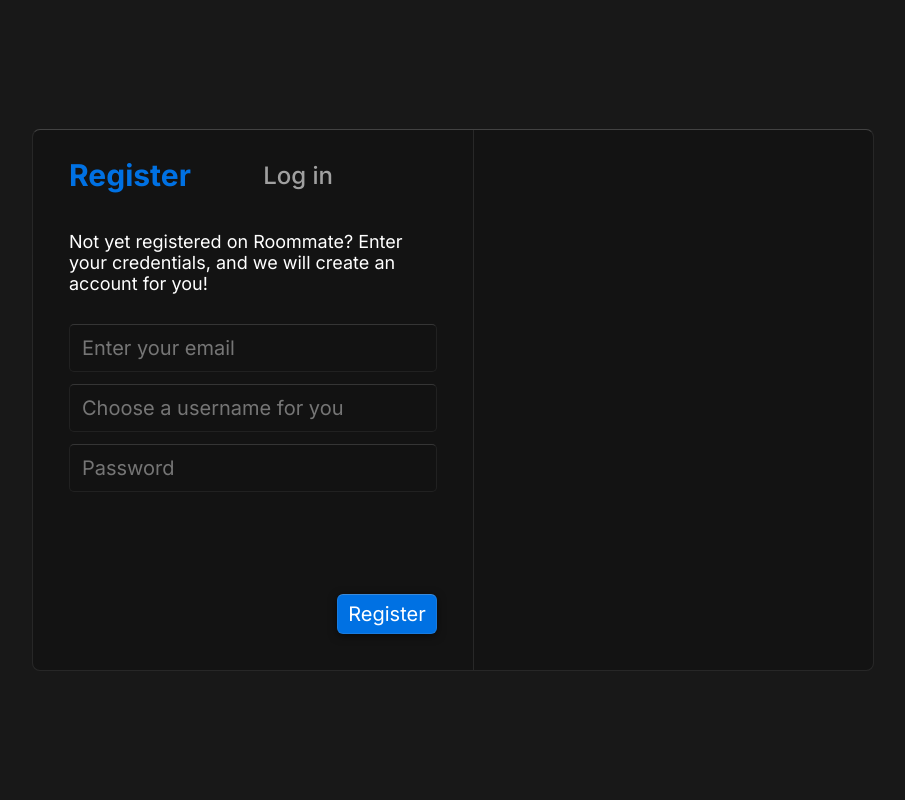
After one commit to codehamsters/roommate-django, a Django app: template template/auth.html in a window 1280 px wide. The commit adds this page. Shown: the whole page, without its empty margins (187-1092 px from the left). Run offline with Django 4.2, Linux system fonts and the light colour scheme; the template is opened without the code that fills it, so the values that code supplies are empty.

Commit message:
Added skeletal for registration and sign up pages

```diff
--- /dev/null
+++ b/static/css/auth.css
@@ -0,0 +1,166 @@
+body{
+    background: rgb(var(--bg));
+    color: rgb(var(--strong-fg));
+}
+
+#underlay{
+    display: flex;
+    justify-content: center;
+    align-items: center;
+    height: 100%;
+    width: 100%;
+}
+
+#workspace{
+    border: 1px solid rgba(var(--fg), 0.1);
+    border-top: 1px solid rgba(var(--strong-fg), 0.2);
+    border-radius: 8px;
+    display: flex;
+    flex-direction: row;
+    background: rgba(var(--strong-bg), 0.6);
+}
+
+#workspace div.left{
+    padding: 20px;
+    display: flex;
+    flex-direction: column;
+}
+
+#tabgroup{
+    width: 100%;
+    display: flex;
+    position: relative;
+    height: 50px;
+}
+
+#tabgroup button{
+    background: transparent;
+    border: none;
+    color: rgba(var(--pale-fg), 0.8);
+    font-family: inherit;
+    font-weight: 500;
+    font-size: 24px;
+    transition: 200ms ease-out;
+    cursor: pointer;
+    width: 140px;
+    height: 50px;
+    position: absolute;
+    z-index: 100;
+    left: 140px;
+    text-align: right;
+}
+
+#tabgroup button.active, #tabgroup button:hover{
+    color: rgb(var(--strong-fg));
+    font-weight: 600;
+    font-size: 28px;
+}
+
+#tabgroup button.active{
+    color: rgb(var(--accent-primary));
+    font-weight: 700;
+    font-size: 30px;
+    left: 16px;
+    text-align: left;
+}
+
+#tabgroup button:focus{
+    outline: none;
+}
+
+#form-container{
+    min-width: 300px;
+    width: 400px;
+    height: 450px;
+    overflow: hidden;
+    position: relative;
+}
+
+#registration-form, #login-form{
+    padding: 16px;
+    height: 450px;
+    display: flex;
+    flex-direction: column;
+    justify-content: space-between;
+    top: 0;
+    left: 0;
+    z-index: 100;
+    transition: 200ms ease-out;
+    position: absolute;
+}
+
+#registration-form.inactive{
+    opacity: 0;
+    transform: scale(0.8) translateX(-750px);
+}
+
+#login-form.inactive{
+    opacity: 0;
+    transform: scale(0.8) translateX(750px);
+}
+
+#form-container section.form-desc{
+    margin: 15px 0 30px 0;
+}
+
+#form-container .input-box{
+    display: block;
+    width: 100%;
+    background: rgb(var(--strong-bg));
+    border: 1px solid rgba(var(--fg), 0.08);
+    border-top: 1px solid rgba(var(--strong-fg), 0.15);
+    height: 48px;
+    color: rgb(var(--strong-fg));
+    font-size: 20px;
+    padding-left: 12px;
+    border-radius: 5px;
+    margin-bottom: 12px;
+}
+
+#form-container .input-box:focus{
+    border: 2px solid rgb(var(--accent-primary));
+    outline: none;
+}
+
+#form-container div.btn-group{
+    margin-top: 15px;
+    text-align: right;
+}
+
+#form-container div.btn-group button{
+    background: rgb(var(--accent-primary));
+    color: rgb(var(--strong-fg));
+    border-radius: 6px;
+    height: 40px;
+    width: 100px;
+    border: 1px solid rgba(var(--pale-fg), 0.12);
+    border-top: 1px solid rgba(var(--pale-fg), 0.3);
+    font-size: 20px;
+    transition: 200ms;
+    box-shadow: 0 2px 8px rgba(0, 0, 0, 0.5);
+}
+
+#form-container div.btn-group button:hover{
+    transform: translateY(-4px);
+    box-shadow: 0 6px 8px rgba(0, 0, 0, 0.5);
+}
+
+#form-container div.btn-group button:active{
+    transform: translateY(-4px) scale(0.96);
+    filter: brightness(50%);
+}
+
+#form-container div.btn-group button:focus{
+    outline: none;
+    border: 1px solid rgb(var(--strong-fg));
+}
+
+#form-container div.btn-group button:disabled{
+    opacity: 0.5;
+    pointer-events: none;
+}
+
+#workspace div.right{
+    width: 400px;
+    border-left: 1px solid rgba(var(--fg), 0.1);
+}
--- a/static/css/main.css
+++ b/static/css/main.css
@@ -1,3 +1,8 @@
+body{
+    background: rgb(var(--pale-bg));
+    color: rgb(var(--strong-fg));
+}
+
 div.viewport-overlay{
     height: 100%;
     width: 100%;
--- a/static/css/style.css
+++ b/static/css/style.css
@@ -23,11 +23,6 @@ html, body{
     height: 100%;
     width: 100%;
     font-size: 18px;
-}
-
-body{
-    background: rgb(var(--pale-bg));
-    color: rgb(var(--strong-fg));
 }
 
 #blurlay{
--- /dev/null
+++ b/static/js/auth-manager.js
@@ -0,0 +1,18 @@
+let tabgroupBtns = document.querySelectorAll("#tabgroup button");
+let forms = document.querySelectorAll("#form-container form");
+
+const switchTab = (k) => {
+    for(let i = 0; i < tabgroupBtns.length; i++){
+        if(k == i){
+            tabgroupBtns[k].classList.add('active');
+            forms[k].classList.remove('inactive');
+        }else{
+            tabgroupBtns[i].classList.remove('active');
+            forms[i].classList.add('inactive');
+        }
+    }
+}
+
+for(let i = 0; i < tabgroupBtns.length; i++){
+    tabgroupBtns[i].addEventListener('click', () => switchTab(i))
+}
--- /dev/null
+++ b/template/auth.html
@@ -0,0 +1,61 @@
+<!DOCTYPE html>
+<html lang="en">
+<head>
+    <meta charset="UTF-8">
+    <meta http-equiv="X-UA-Compatible" content="IE=edge">
+    <meta name="viewport" content="width=device-width, initial-scale=1.0">
+    <title>Log In</title>
+
+    <link rel="stylesheet" href="../static/css/style.css">
+    <link rel="stylesheet" href="../static/css/auth.css">
+
+</head>
+<body>
+    <div id="underlay">
+        <div id="workspace">
+            <div class="left">
+                <div id="tabgroup">
+                    <button id="register-tab-btn" class="active">Register</button>
+                    <button id="login-tab-btn">Log in</button>
+                </div>
+                <div id="form-container">
+
+
+                    <form id="registration-form">
+                        <div class="fields">
+                            <section class="form-desc">
+                                Not yet registered on Roommate? Enter your credentials, and we will create an account for you!
+                            </section>
+                            <input type="email" class="input-box" placeholder="Enter your email" />
+                            <input type="text" class="input-box" placeholder="Choose a username for you"/>
+                            <input type="password" class="input-box" placeholder="Password"/>
+                        </div>
+
+                        <div class="btn-group">
+                            <button type="submit">Register</button>
+                        </div>
+                    </form>
+
+                    <form id="login-form" class="inactive">
+                        <div class="fields">
+                            <section class="form-desc">
+                                We're so excited to see you again! Enter your credentials, and we will log you in swiftly!
+                            </section>
+                            <input type="email" class="input-box" placeholder="Enter your email" />
+                            <input type="password" class="input-box" placeholder="Password"/>
+                        </div>
+
+                        <div class="btn-group">
+                            <button type="submit">Log in</button>
+                        </div>
+                    </form>
+
+
+                </div>
+            </div>
+            <div class="right"></div>
+        </div>
+    </div>
+    <script src="../static/js/auth-manager.js"></script>
+</body>
+</html>
```
